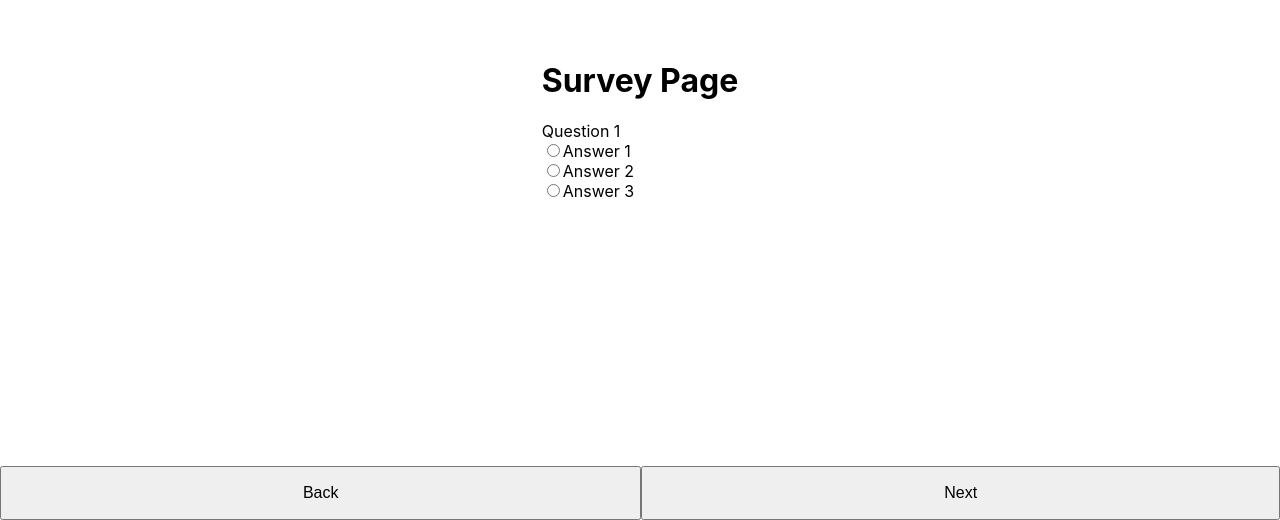
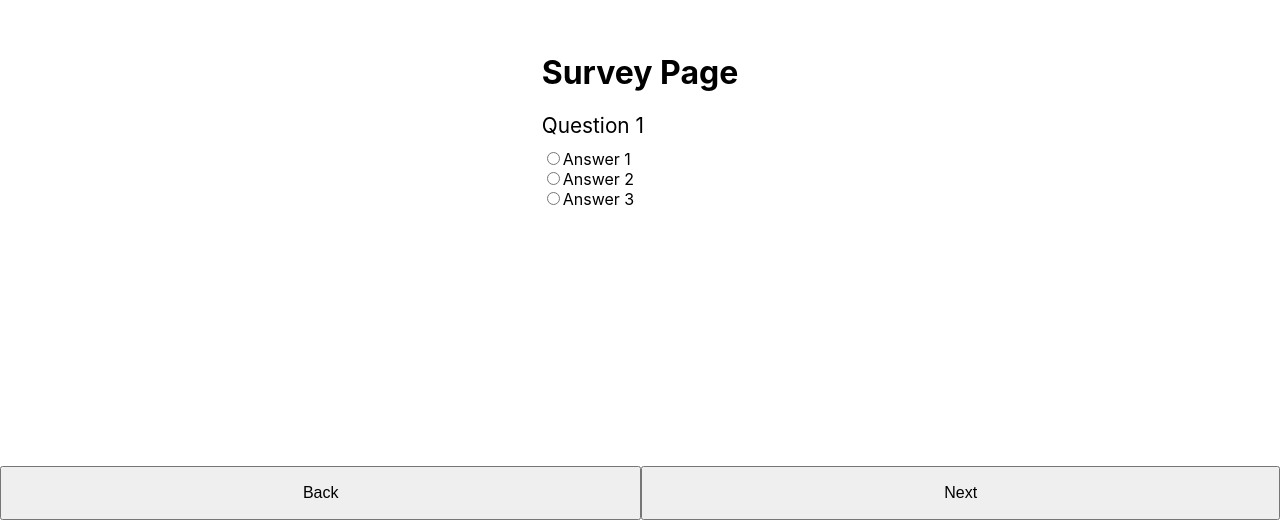
Before and after one commit to Sebsterio/animalysis, a React (Create React App) app in the folder client/: page /survey/p1/q1 in a window 1280 px wide. Shown: the part 280-800 px from the top of the page. Built offline with nearby package versions, Linux system fonts and the light colour scheme.

Commit message:
persist Survey question checked state when traversing history

```diff
--- a/client/src/components/Survey/components/Question.jsx
+++ b/client/src/components/Survey/components/Question.jsx
@@ -1,6 +1,6 @@
 import React from "react";
-
 import { RadioInput, TextInput } from "./index";
+import "./Question.scss";
 
 export const Question = ({ data, handleInput }) => {
 	const { route, label, type, answers } = data;
@@ -18,7 +18,7 @@ export const Question = ({ data, handleInput }) => {
 					<RadioInput
 						key={`${route}-${i}`}
 						i={i}
-						text={a.text}
+						data={a}
 						handleInput={handleInput}
 					/>
 				))}
--- /dev/null
+++ b/client/src/components/Survey/components/Question.scss
@@ -0,0 +1,7 @@
+.Question {
+	&__text {
+		display: inline-block;
+		margin-bottom: 0.5em;
+		font-size: 1.3em;
+	}
+}
--- a/client/src/components/Survey/components/RadioInput.jsx
+++ b/client/src/components/Survey/components/RadioInput.jsx
@@ -1,6 +1,8 @@
 import React from "react";
 
-export const RadioInput = ({ text, i, handleInput }) => {
+export const RadioInput = ({ data, i, handleInput }) => {
+	const { text, selected } = data;
+
 	const id = `RadioInput-${i}`;
 
 	return (
@@ -9,8 +11,9 @@ export const RadioInput = ({ text, i, handleInput }) => {
 				id={id}
 				className="RadioInput__input"
 				type="radio"
+				checked={selected}
 				name="RadioInput-group"
-				onInput={() => handleInput(i)}
+				onChange={() => handleInput(i)}
 			/>
 			<label htmlFor={id} className="RadioInput__label">
 				{text}
```
